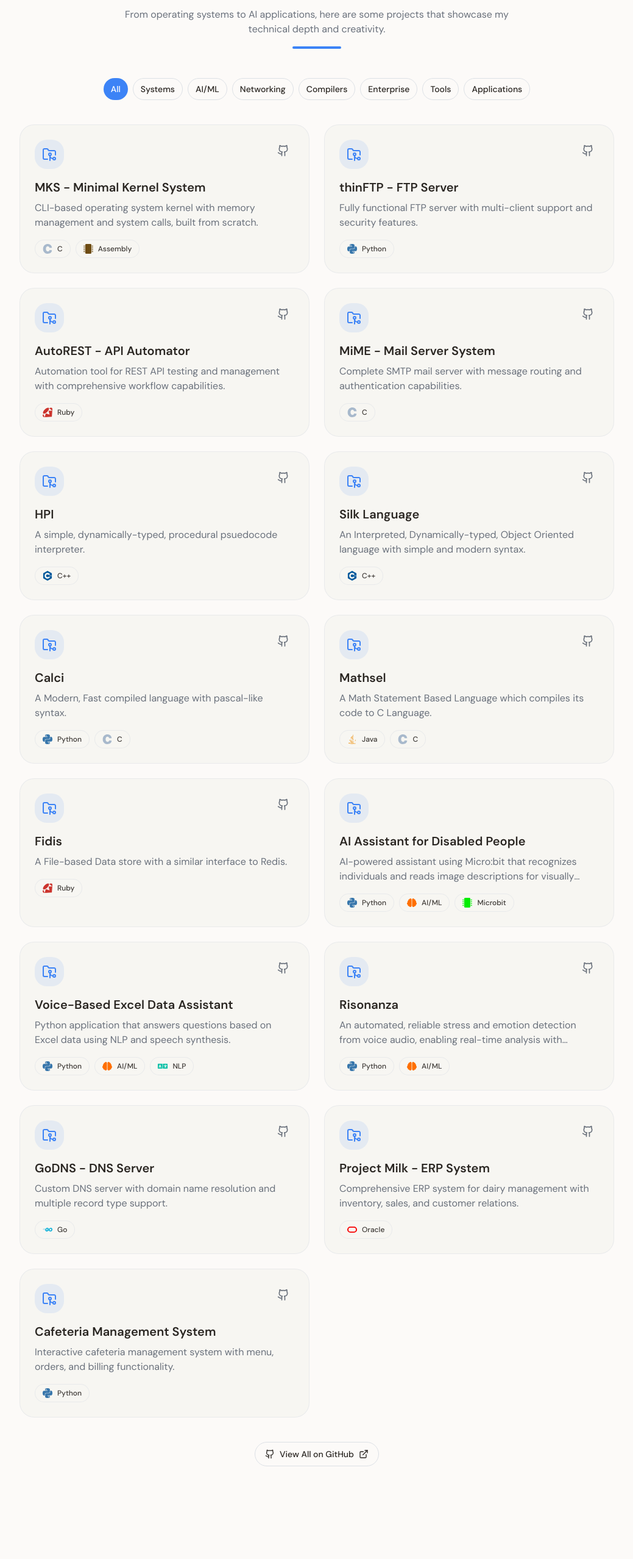
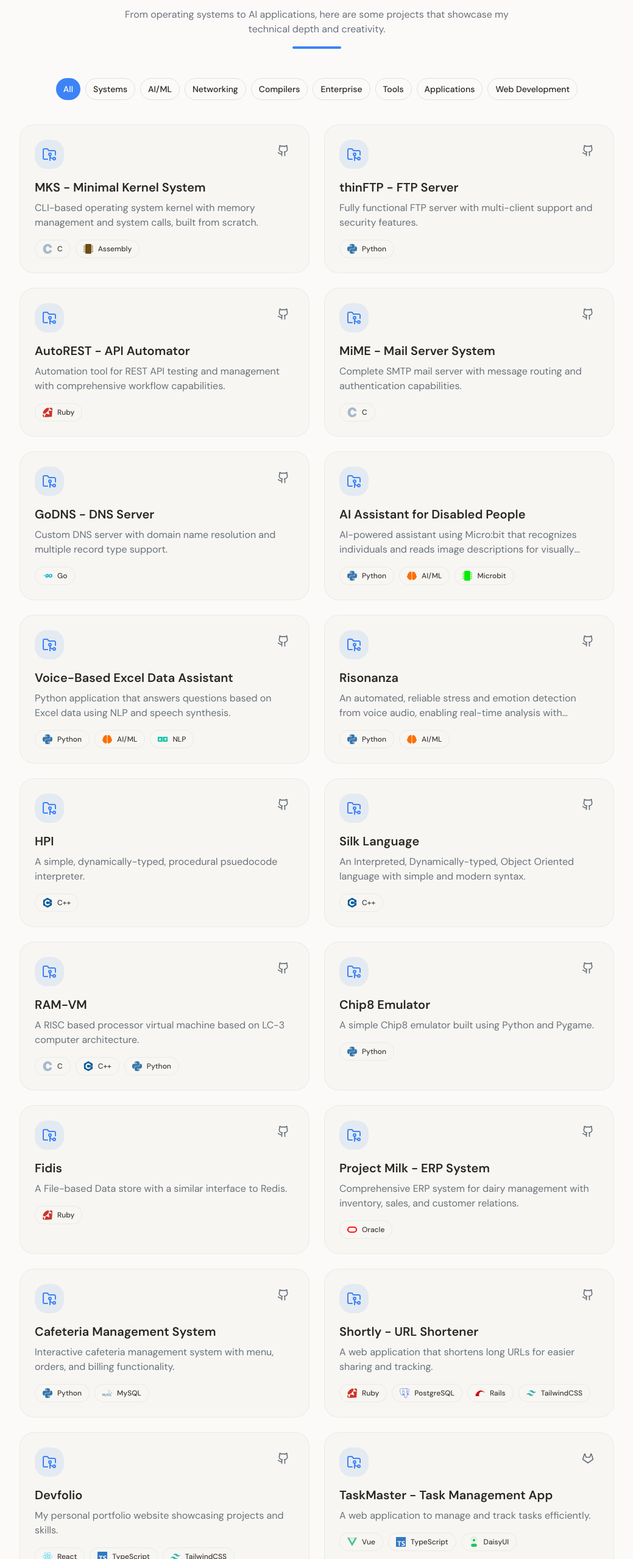
Before and after one commit to harishtpj/devfolio, a React (Vite) app: page / in a window 1280 px wide. Shown: the part 2610-5166 px from the top of the page at 61% size, without its empty margins (120-1159 px from the left). Built offline with nearby package versions, Linux system fonts and the light colour scheme; the HTML template or start-up script is replaced by a standard one; a web font is replaced by a local one.

Commit message:
Updated resume

```diff
--- a/src/components/sections/Hero.tsx
+++ b/src/components/sections/Hero.tsx
@@ -97,7 +97,7 @@ export function Hero() {
                 className="rounded-full px-8 gap-2"
                 asChild
               >
-                <a href="https://harishtpj.github.io/about">
+                <a href="https://github.com/harishtpj/harishtpj/blob/master/HK_Resume.pdf" target="_blank">
                   <FileText className="w-4 h-4" />
                   View my Resume
                 </a>
--- a/src/components/sections/Projects.tsx
+++ b/src/components/sections/Projects.tsx
@@ -11,7 +11,7 @@ interface Project {
   techs: string[];
   github?: string;
   gitlab?: string;
-  category: string;
+  category: string[];
 }
 
 const projects: Project[] = [
@@ -20,115 +20,164 @@ const projects: Project[] = [
     description: "CLI-based operating system kernel with memory management and system calls, built from scratch.",
     techs: ["C", "Assembly"],
     github: "https://github.com/harishtpj/MKS",
-    category: "Systems",
+    category: ["Systems"],
   },
   {
     title: "thinFTP - FTP Server",
     description: "Fully functional FTP server with multi-client support and security features.",
     techs: ["Python"],
     github: "https://github.com/harishtpj/thinftp",
-    category: "Networking",
+    category: ["Networking"],
   },
   {
     title: "AutoREST - API Automator",
     description: "Automation tool for REST API testing and management with comprehensive workflow capabilities.",
     techs: ["Ruby"],
     github: "https://github.com/harishtpj/AutoREST",
-    category: "Tools",
+    category: ["Networking", "Tools"],
   },
   {
     title: "MiME - Mail Server System",
     description: "Complete SMTP mail server with message routing and authentication capabilities.",
     techs: ["C"],
     github: "https://github.com/harishtpj/MiME",
-    category: "Networking",
+    category: ["Networking"],
+  },
+  {
+    title: "GoDNS - DNS Server",
+    description: "Custom DNS server with domain name resolution and multiple record type support.",
+    techs: ["Go"],
+    github: "https://github.com/harishtpj/GoDNS",
+    category: ["Networking"],
+  },
+  {
+    title: "AI Assistant for Disabled People",
+    description: "AI-powered assistant using Micro:bit that recognizes individuals and reads image descriptions for visually impaired users.",
+    techs: ["Python", "AI/ML", "Microbit"],
+    category: ["AI/ML"],
+  },
+  {
+    title: "Voice-Based Excel Data Assistant",
+    description: "Python application that answers questions based on Excel data using NLP and speech synthesis.",
+    techs: ["Python", "AI/ML", "NLP"],
+    github: "https://github.com/harishtpj/Family-AI",
+    category: ["AI/ML"],
+  },
+  {
+    title: "Risonanza",
+    description: "An automated, reliable stress and emotion detection from voice audio, enabling real-time analysis with privacy, efficiency, and flexibility.",
+    techs: ["Python", "AI/ML"],
+    github: "https://github.com/harishtpj/Risonanza",
+    category: ["AI/ML"],
   },
   {
     title: "HPI",
     description: "A simple, dynamically-typed, procedural psuedocode interpreter.",
     techs: ["C++"],
     github: "https://github.com/harishtpj/HPI",
-    category: "Compilers",
+    category: ["Compilers"],
   },
   {
     title: "Silk Language",
     description: "An Interpreted, Dynamically-typed, Object Oriented language with simple and modern syntax.",
     techs: ["C++"],
     github: "https://github.com/harishtpj/SilkLang",
-    category: "Compilers",
+    category: ["Compilers"],
+  },
+  {
+    title: "RAM-VM",
+    description: "A RISC based processor virtual machine based on LC-3 computer architecture.",
+    techs: ["C", "C++", "Python"],
+    github: "https://github.com/harishtpj/RAM-VM-v2.0",
+    category: ["Systems"],
+  },
+  {
+    title: "Chip8 Emulator",
+    description: "A simple Chip8 emulator built using Python and Pygame.",
+    techs: ["Python"],
+    github: "https://github.com/harishtpj/Chip8-CPU",
+    category: ["Systems"],
+  },
+  {
+    title: "Fidis",
+    description: "A File-based Data store with a similar interface to Redis.",
+    techs: ["Ruby"],
+    github: "https://github.com/harishtpj/Fidis",
+    category: ["Tools"],
+  },
+  {
+    title: "Project Milk - ERP System",
+    description: "Comprehensive ERP system for dairy management with inventory, sales, and customer relations.",
+    techs: ["Oracle"],
+    github: "https://github.com/harishtpj/Project-Milk",
+    category: ["Enterprise"],
+  },
+  {
+    title: "Cafeteria Management System",
+    description: "Interactive cafeteria management system with menu, orders, and billing functionality.",
+    techs: ["Python", "MySQL"],
+    github: "https://github.com/harishtpj/Cafeteria-Management-System",
+    category: ["Enterprise", "Applications"],
+  },
+  {
+    title: "Shortly - URL Shortener",
+    description: "A web application that shortens long URLs for easier sharing and tracking.",
+    techs: ["Ruby", "PostgreSQL", "Rails", "TailwindCSS"],
+    github: "https://github.com/harishtpj/shortly",
+    category: ["Web Development", "Applications"],
+  },
+  {
+    title: "Devfolio",
+    description: "My personal portfolio website showcasing projects and skills.",
+    techs: ["React", "TypeScript", "TailwindCSS"],
+    github: "https://github.com/harishtpj/devfolio",
+    category: ["Web Development"],
+  },
+  {
+    title: "TaskMaster - Task Management App",
+    description: "A web application to manage and track tasks efficiently.",
+    techs: ["Vue", "TypeScript", "DaisyUI"],
+    gitlab: "https://gitlab.com/harishtpj/taskmaster",
+    category: ["Web Development"],
+  },
+  {
+    title: "Memoria - Simple Virtual Machine",
+    description: "A simple virtual machine implementing SUBLEQ (URISC).",
+    techs: ["Ada"],
+    github: "https://github.com/harishtpj/Memoria",
+    category: ["Systems"],
   },
   {
     title: "Calci",
     description: "A Modern, Fast compiled language with pascal-like syntax.",
     techs: ["Python", "C"],
     github: "https://github.com/harishtpj/Calci",
-    category: "Compilers",
+    category: ["Compilers"],
+  },
+  {
+    title: "MAthX - Max of Maths",
+    description: "A Math Statement Based Language which compiles its code to C Language. Version 2 of Mathsel.",
+    techs: ["Python", "C"],
+    github: "https://github.com/harishtpj/MathX",
+    category: ["Compilers"],
   },
   {
     title: "Mathsel",
     description: "A Math Statement Based Language which compiles its code to C Language.",
     techs: ["Java", "C"],
     github: "https://github.com/harishtpj/Mathsel",
-    category: "Compilers",
-  },
-  {
-    title: "Fidis",
-    description: "A File-based Data store with a similar interface to Redis.",
-    techs: ["Ruby"],
-    github: "https://github.com/harishtpj/Fidis",
-    category: "Tools",
-  },
-  {
-    title: "AI Assistant for Disabled People",
-    description: "AI-powered assistant using Micro:bit that recognizes individuals and reads image descriptions for visually impaired users.",
-    techs: ["Python", "AI/ML", "Microbit"],
-    category: "AI/ML",
-  },
-  {
-    title: "Voice-Based Excel Data Assistant",
-    description: "Python application that answers questions based on Excel data using NLP and speech synthesis.",
-    techs: ["Python", "AI/ML", "NLP"],
-    github: "https://github.com/harishtpj/Family-AI",
-    category: "AI/ML",
-  },
-  {
-    title: "Risonanza",
-    description: "An automated, reliable stress and emotion detection from voice audio, enabling real-time analysis with privacy, efficiency, and flexibility.",
-    techs: ["Python", "AI/ML"],
-    github: "https://github.com/harishtpj/Risonanza",
-    category: "AI/ML",
-  },
-  {
-    title: "GoDNS - DNS Server",
-    description: "Custom DNS server with domain name resolution and multiple record type support.",
-    techs: ["Go"],
-    github: "https://github.com/harishtpj/GoDNS",
-    category: "Networking",
-  },
-  {
-    title: "Project Milk - ERP System",
-    description: "Comprehensive ERP system for dairy management with inventory, sales, and customer relations.",
-    techs: ["Oracle"],
-    github: "https://github.com/harishtpj/Project-Milk",
-    category: "Enterprise",
-  },
-  {
-    title: "Cafeteria Management System",
-    description: "Interactive cafeteria management system with menu, orders, and billing functionality.",
-    techs: ["Python"],
-    github: "https://github.com/harishtpj/Cafeteria-Management-System",
-    category: "Applications",
+    category: ["Compilers"],
   },
 ];
 
-const categories = ["All", "Systems", "AI/ML", "Networking", "Compilers", "Enterprise", "Tools", "Applications"];
+const categories = ["All", "Systems", "AI/ML", "Networking", "Compilers", "Enterprise", "Tools", "Applications", "Web Development"];
 
 export function Projects() {
   const [activeCategory, setActiveCategory] = useState("All");
 
   const filteredProjects = activeCategory === "All"
     ? projects
-    : projects.filter(p => p.category === activeCategory);
+    : projects.filter(p => p.category.includes(activeCategory));
 
   return (
     <section id="projects" className="py-20 px-4">
--- a/src/components/ui/tech-badge.tsx
+++ b/src/components/ui/tech-badge.tsx
@@ -6,9 +6,10 @@ import {
   SiPerl, SiLua, SiHaskell, SiElixir, SiErlang, SiKotlin, SiFortran, SiJulia,
   SiGithub, SiGnubash, SiVuedotjs, SiClojure, SiOctave, SiAdafruit, SiDelphi,
   SiDjango, SiRubyonrails, SiFlask, SiFastapi, SiRubysinatra, SiLighthouse,
-  SiQiskit, SiNumpy, SiPandas, SiTidyverse, SiLaravel
+  SiQiskit, SiNumpy, SiPandas, SiTidyverse, SiLaravel, SiTailwindcss,
+  SiDaisyui
 } from "react-icons/si";
-import { FaJava, FaMicrochip, FaCode, FaDatabase, FaBrain, FaRProject, FaLanguage } from "react-icons/fa";
+import { FaJava, FaMicrochip, FaCode, FaBrain, FaRProject, FaLanguage } from "react-icons/fa";
 import { DiProlog } from "react-icons/di";
 import { GiProcessor } from "react-icons/gi";
 import { GrMicrofocus, GrVirtualMachine } from "react-icons/gr";
@@ -65,6 +66,8 @@ const techIcons: Record<string, { icon: React.ElementType; color: string }> = {
   "Flask": { icon: SiFlask, color: "#000000" },
   "FastAPI": { icon: SiFastapi, color: "#009688" },
   "Sinatra": { icon: SiRubysinatra, color: "#cdc6b9" },
+  "TailwindCSS": { icon: SiTailwindcss, color: "#38B2AC" },
+  "DaisyUI": { icon: SiDaisyui, color: "#22C55E" },
 
   // Databases
   "MongoDB": { icon: SiMongodb, color: "#47A248" },
```
Also changed, not shown: 2 other files (tests, documents, lock files or other folders).
